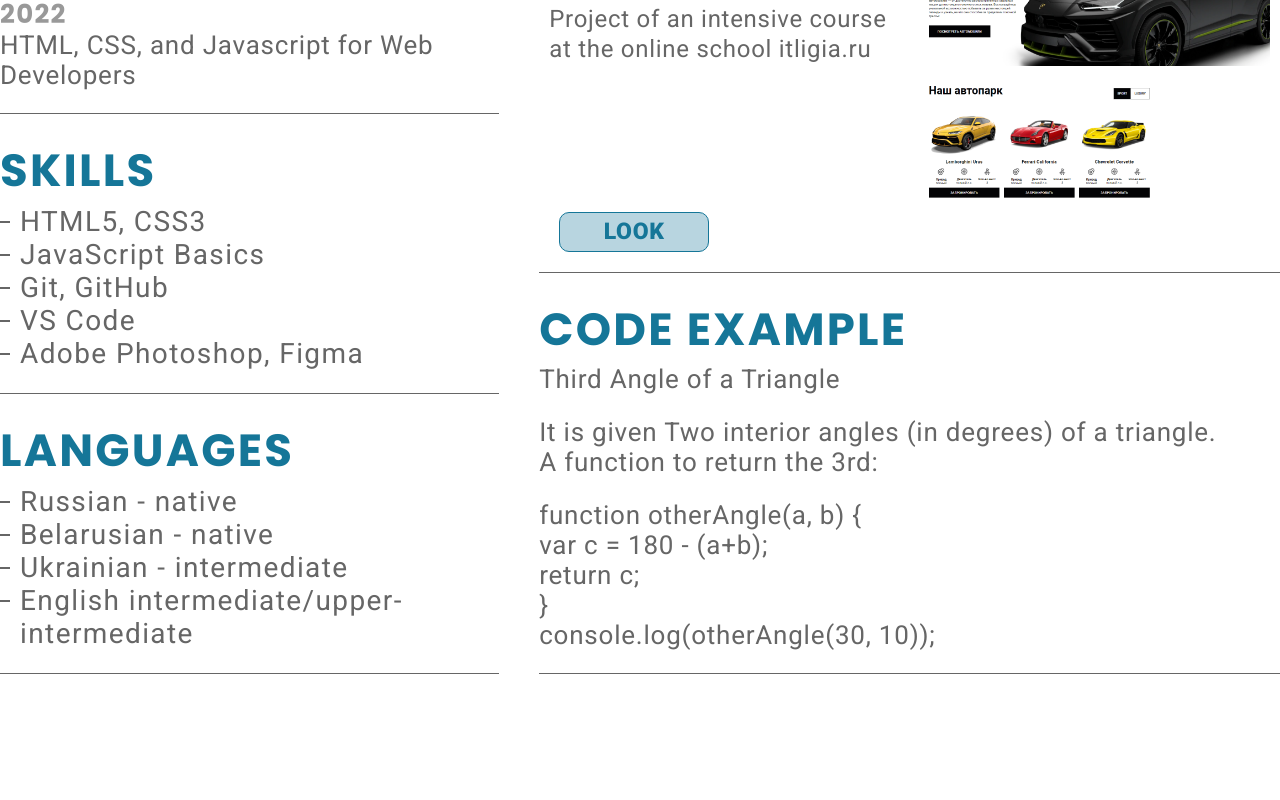
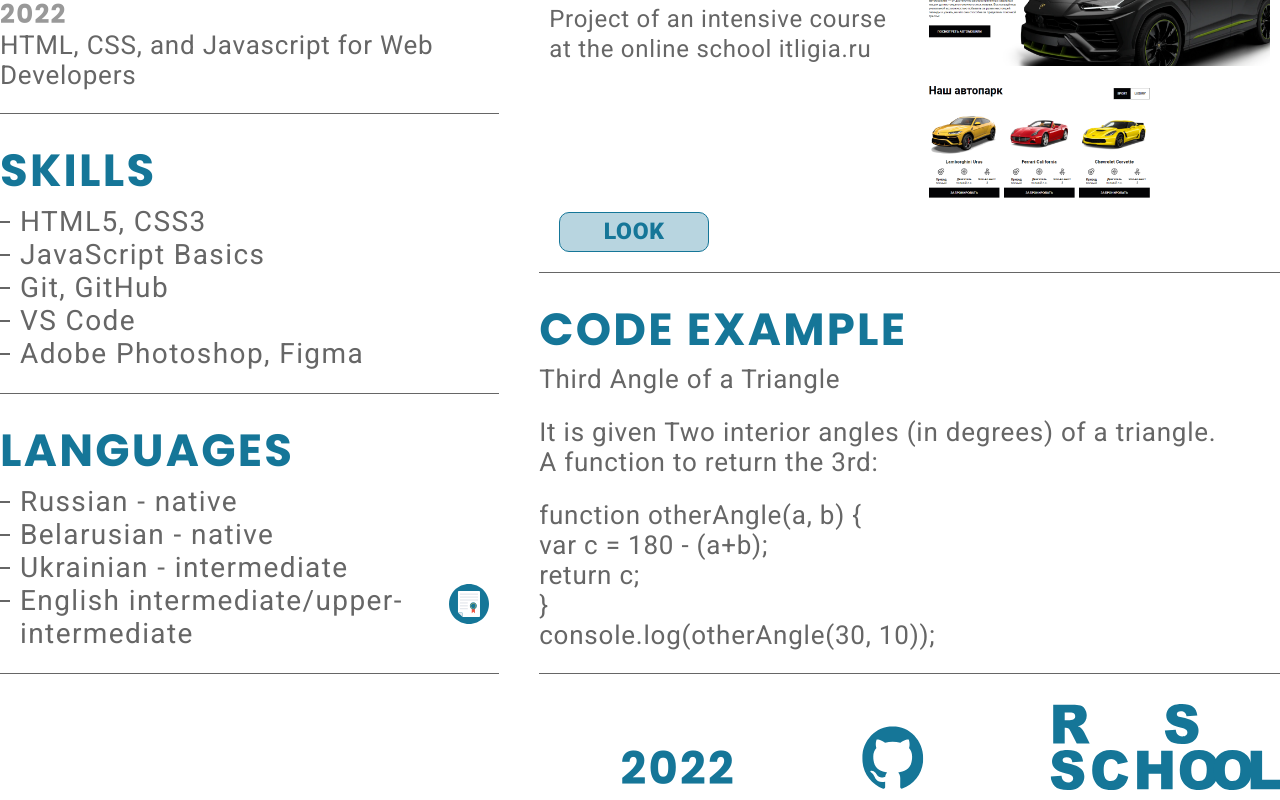
Before and after one commit to Irina0313/rsschool-cv, a plain HTML site: page index.html in a window 1280 px wide. Shown: the part 1524-2324 px from the top of the page. Before the commit the page ends 2198 px from the top, so only its background shows below. Drawn offline with Linux system fonts and the light colour scheme.

Commit message:
feat: add footer

```diff
--- a/css/style.css
+++ b/css/style.css
@@ -7,6 +7,11 @@
    font-size: 16px;
    margin: 0 auto;
    scroll-behavior: smooth;
+}
+body{
+   display: flex;
+   flex-direction: column;
+   justify-content: space-between;
 }
 
 a {
@@ -20,21 +25,24 @@ color: #666666;
 
 .container{
    max-width: 1280px;
+   width: 100%;
 }
 /*Header*/
 
 
-.navigation .nav-string{
+.navigation,
+.nav-string{
    display: flex;
+   width: 100%;
 }
-
 .nav-string{
    padding: 37px 26px 14px 26px;
    border-bottom: 1px solid #666666;
    justify-content: space-between;
 }
 
-.nav-string-item {
+.nav-string-item,
+.footer-row {
    list-style-type: none;
 }
 
@@ -249,8 +257,14 @@ color: #A9A9A9;
 .subtitle-item{
    padding: 0 0 23px 0;
 }
-
-.subtitle-item li{
+.english{
+   display: flex;
+}
+.english a{
+   margin: 0 10px 0 0;
+}
+.subtitle-item li,
+.english p{
    font-family: 'Roboto';
    font-size: 28px;
    line-height: 33px;
@@ -259,6 +273,9 @@ color: #A9A9A9;
    list-style-type: none;
    position: relative;
    padding: 0 0 0 20px;
+}
+.english p{
+   padding: 0;
 }
 .subtitle-item li::before{
    position:absolute;
@@ -321,3 +338,29 @@ font-size: 24px;
 .code-example{
    padding: 0 0 23px 0;
 }
+/*Footer*/
+.footer{
+   max-width: 1280px;
+   width: 100%;
+   padding: 30px 0 0 0;
+}
+.footer-row{
+   display: flex;
+   justify-content: flex-end;
+}
+.footer-row li{
+   margin: 0;
+}
+.year{
+   font-family: 'Poppins';
+   font-weight: 700;
+   font-size: 45px;
+   letter-spacing: 0.05em;
+   text-transform: uppercase;
+   color: #157698;
+   align-self: flex-end;
+}
+.git{
+   padding: 0 126px;
+   align-self: flex-end;
+}
--- a/index.html
+++ b/index.html
@@ -78,7 +78,7 @@
             </p>
          </div>
       </article>
-      <div class="main">
+      <section class="main">
          <div class="column-left column">
             <section>
                <h2 class="subtitle" id="education">Education</h2>
@@ -92,8 +92,8 @@
                <div class="course">
                   <p class="name"><a href="https://www.it-academy.by/" target="_blank">IT Academy</a></p>
                   <a href="https://drive.google.com/file/d/19uxy0JIZ5CLijG4VZeurJkSpTB8PbXcN/view?usp=share_link"
-                     class="sert" target="_blank"><img src="./assets/images/Certificate.svg" alt="Sertificate link"
-                        width="40px" height="40px"></a>
+                     class="sert" target="_blank"><img src="./assets/images/Certificate.svg" alt="Certificate link"
+                        width="40px" height="40px" title="Show certificate"></a>
                </div>
                <p class="year">2021</p>
                <p class="field"><a href="https://www.it-academy.by/course/front-end-developer/" target="_blank">Website
@@ -102,7 +102,7 @@
                   <p class="name"><a href="https://www.coursera.org/" target="_blank">Coursera</a></p>
                   <a href="https://www.coursera.org/account/accomplishments/certificate/8D9VH2LH3AM9" class="sert"
                      target="_blank"><img src="./assets/images/Certificate.svg" alt="Sertificate link" width="40px"
-                        height="40px"></a>
+                        height="40px" title="Show certificate"></a>
                </div>
                <p class="year">2022</p>
                <p class="field"><a href="https://www.coursera.org/learn/html-css-javascript-for-web-developers"
@@ -125,7 +125,12 @@
                   <li>Russian - native</li>
                   <li>Belarusian - native</li>
                   <li>Ukrainian - intermediate</li>
-                  <li>English intermediate/upper-intermediate</li>
+                  <li class="english">
+                     <p>English intermediate/upper-intermediate</p>
+                     <a href="https://drive.google.com/file/d/1qPYMi3TjAvLzdkYtqcoWv3h36Y9RpyOZ/view" class="sert"
+                        target="_blank"><img src="./assets/images/Certificate.svg" alt="Sertificate link" width="40px"
+                           height="40px" title="Show certificate"></a>
+                  </li>
                </ul>
             </section>
          </div>
@@ -162,14 +167,24 @@
                         console.log(otherAngle(30, 10));
                </code>
                </article>
-
             </section>
          </div>
-      </div>
-
-
-
+      </section>
    </main>
+   <footer class="footer">
+      <ul class="footer-row">
+         <li class="year">2022</li>
+         <li class="git">
+            <a href="https://github.com/Irina0313" target="_blank"><img src="./assets/images/git.svg" alt="GitHub image"
+                  title="Welcome to my GitHub!" width="62" height="65"></a>
+         </li>
+         <li class="rsschool">
+            <a href="https://rs.school/js-stage0/" target="_blank">
+               <img src="./assets/images/rs_school.svg" alt="RSScool image" title="Visit RSSchool website" width="230"
+                  height="86"></a>
+         </li>
+      </ul>
+   </footer>
 </body>
 
 </html>
```
Also changed, not shown: assets/images/git.svg (added), assets/images/rs_school.svg (added).
